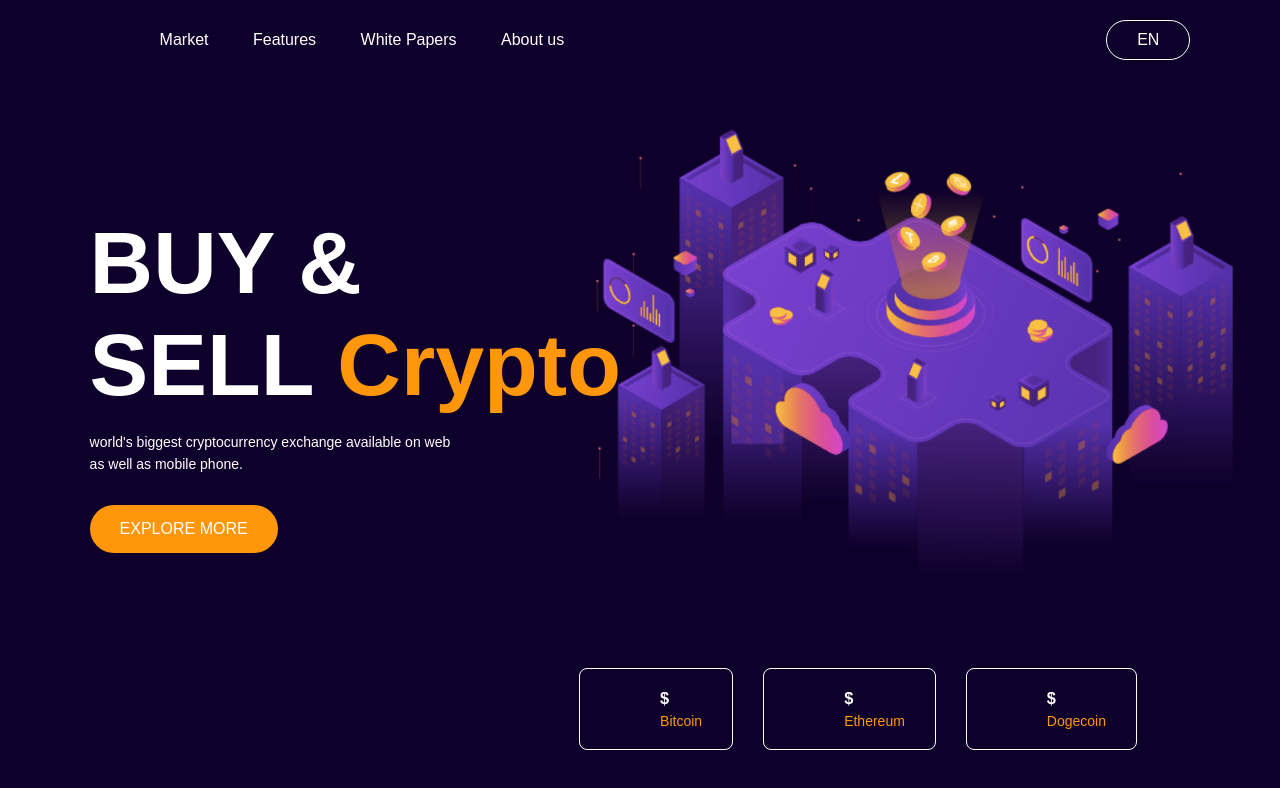
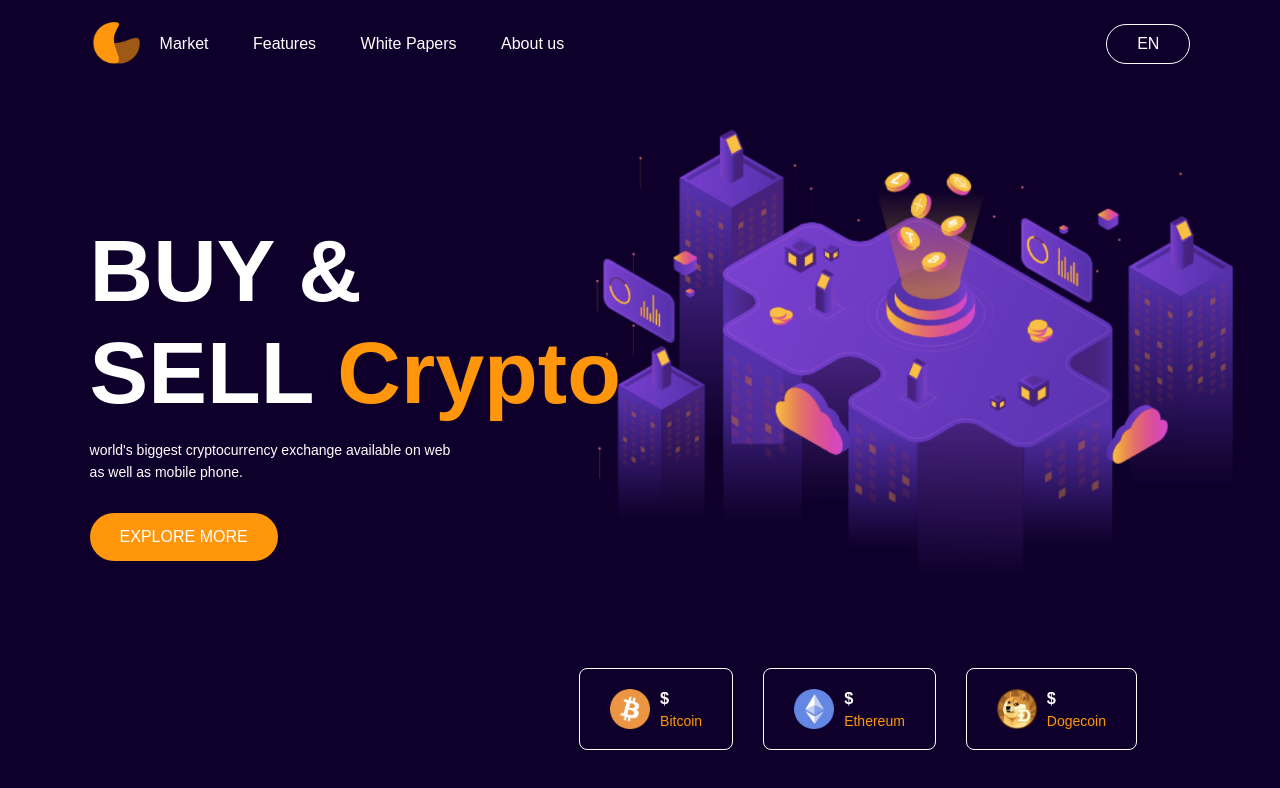
Before and after one commit to 17Shivansh/cryptocurrencyshivansh, a plain HTML site: page index.html in a window 1280 px wide. Drawn offline with Linux system fonts and the light colour scheme; no server answers; files whose address does not match are found by name.

Commit message:
Update index.html

```diff
--- a/index.html
+++ b/index.html
@@ -10,7 +10,7 @@
     <div class="container">
 
             <nav>
-                <img src="./CryptoCurrency/cryptocurrency-img/logo.png" alt="" class="logo">
+                <img src="./cryptocurrency-img/logo.png" alt="" class="logo">
                 <ul>
                     <li><a href="#">Market</a></li>
                     <li><a href="#">Features</a></li>
@@ -26,21 +26,21 @@
             </div>
             <div class="coin-list">
                 <div class="coin">
-                    <img src="./CryptoCurrency/cryptocurrency-img/bitcoin.png" alt="">
+                    <img src="./cryptocurrency-img/bitcoin.png" alt="">
                     <div>
                         <h3>$<span id="bitcoin"></span></h3>
                         <p>Bitcoin</p>
                     </div>
                 </div>
                 <div class="coin">
-                    <img src="./CryptoCurrency/cryptocurrency-img/ethereum.png" alt="">
+                    <img src="./cryptocurrency-img/ethereum.png" alt="">
                     <div>
                         <h3>$<span id="ethereum"></span></h3>
                         <p>Ethereum</p>
                     </div>
                 </div>
                 <div class="coin">
-                    <img src="./CryptoCurrency/cryptocurrency-img/dogecoin.png" alt="">
+                    <img src="./cryptocurrency-img/dogecoin.png" alt="">
                     <div>
                         <h3>$<span id="dogecoin"></span></h3>
                         <p>Dogecoin</p>
```
